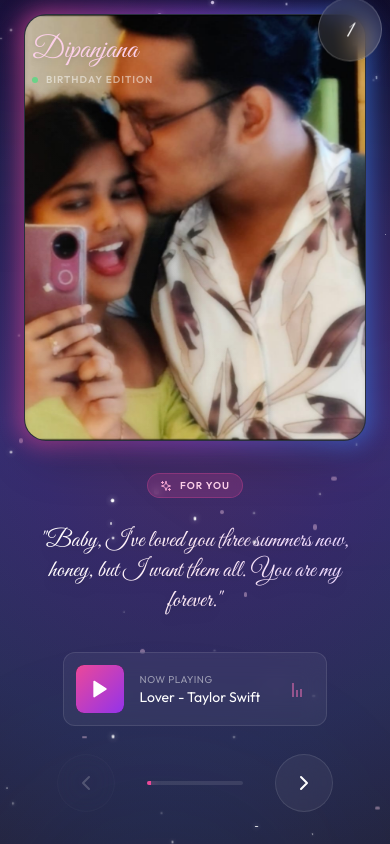
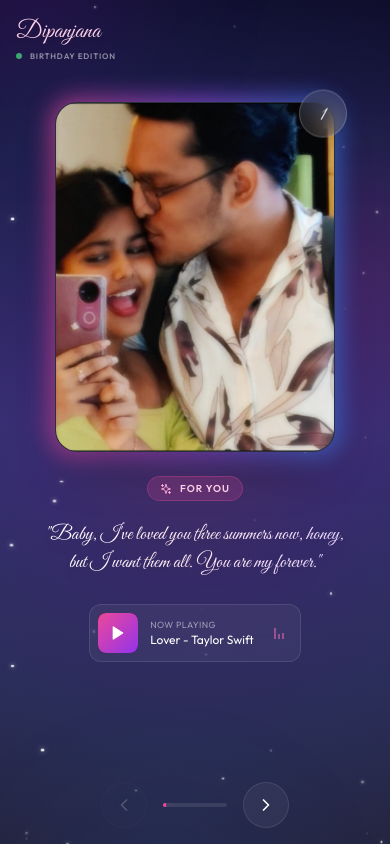
Before and after one commit to saptak69/dipanjana-birthday, a React (Vite) app: page / in a window 390 px wide. Built offline with nearby package versions, Linux system fonts and the light colour scheme.

Commit message:
Update: improved design and content

```diff
--- a/src/App.jsx
+++ b/src/App.jsx
@@ -40,13 +40,13 @@ const MagicalBackground = () => (
     <div className="absolute inset-0 opacity-40 animate-gradient-mesh bg-[radial-gradient(circle_at_50%_50%,_rgba(236,72,153,0.3),_rgba(124,58,237,0.3),_rgba(59,130,246,0.2),_transparent_70%)] scale-150"></div>
 
     {/* Moving Color Blobs */}
-    <div className="absolute top-[-20%] left-[-20%] w-[60vw] h-[60vw] bg-purple-600/20 rounded-full blur-[120px] animate-blob"></div>
-    <div className="absolute top-[20%] right-[-20%] w-[50vw] h-[50vw] bg-pink-600/20 rounded-full blur-[120px] animate-blob animation-delay-2000"></div>
-    <div className="absolute bottom-[-20%] left-[20%] w-[50vw] h-[50vw] bg-blue-600/20 rounded-full blur-[120px] animate-blob animation-delay-4000"></div>
+    <div className="absolute top-[-20%] left-[-20%] w-[60vw] h-[60vw] bg-purple-600/20 rounded-full blur-[80px] md:blur-[120px] animate-blob"></div>
+    <div className="absolute top-[20%] right-[-20%] w-[50vw] h-[50vw] bg-pink-600/20 rounded-full blur-[80px] md:blur-[120px] animate-blob animation-delay-2000"></div>
+    <div className="absolute bottom-[-20%] left-[20%] w-[50vw] h-[50vw] bg-blue-600/20 rounded-full blur-[80px] md:blur-[120px] animate-blob animation-delay-4000"></div>
 
     {/* Static Twinkling Stars */}
     <div className="absolute inset-0">
-      {[...Array(60)].map((_, i) => (
+      {[...Array(40)].map((_, i) => (
         <div
           key={`star-${i}`}
           className="absolute rounded-full bg-white animate-twinkle shadow-[0_0_5px_rgba(255,255,255,0.8)]"
@@ -63,30 +63,12 @@ const MagicalBackground = () => (
       ))}
     </div>
 
-    {/* Floating Magic Dust */}
-    <div className="absolute inset-0">
-       {[...Array(20)].map((_, i) => (
-         <div
-           key={`dust-${i}`}
-           className="absolute rounded-full bg-pink-200/40 animate-float"
-           style={{
-             top: `${Math.random() * 100}%`,
-             left: `${Math.random() * 100}%`,
-             width: `${Math.random() * 4 + 2}px`,
-             height: `${Math.random() * 4 + 2}px`,
-             animationDuration: `${Math.random() * 10 + 10}s`,
-             animationDelay: `${Math.random() * 5}s`
-           }}
-         />
-       ))}
-    </div>
-
     {/* Shooting Stars */}
     <div className="absolute inset-0 overflow-hidden pointer-events-none">
-       {[...Array(4)].map((_, i) => (
+       {[...Array(2)].map((_, i) => (
           <div
              key={`shooting-${i}`}
-             className="absolute h-[1px] w-[150px] bg-gradient-to-r from-transparent via-white to-transparent opacity-0 animate-shooting-star"
+             className="absolute h-[1px] w-[100px] md:w-[150px] bg-gradient-to-r from-transparent via-white to-transparent opacity-0 animate-shooting-star"
              style={{
                 top: `${Math.random() * 50}%`,
                 left: `${Math.random() * 100}%`,
@@ -104,14 +86,12 @@ const PhotoCard = ({ pageId, imagePath, isActive }) => {
 
   return (
     <div className={`
-      relative w-full max-w-[360px] aspect-[4/5]
+      relative w-full max-w-[280px] sm:max-w-[320px] md:max-w-[360px] aspect-[4/5]
       transition-all duration-[1200ms] ease-out
-      ${isActive ? 'opacity-100 translate-y-0 rotate-0 scale-100' : 'opacity-0 translate-y-24 rotate-6 scale-90'}
+      ${isActive ? 'opacity-100 translate-y-0 rotate-0 scale-100' : 'opacity-0 translate-y-12 rotate-6 scale-90'}
     `}>
-      {/* Decorative Glow Ring */}
       <div className={`absolute -inset-1 rounded-[24px] bg-gradient-to-r from-pink-500 via-purple-500 to-blue-500 opacity-70 blur-md transition-opacity duration-1000 ${isActive ? 'opacity-70' : 'opacity-0'}`}></div>
 
-      {/* Card Body */}
       <div className="relative h-full w-full rounded-[22px] overflow-hidden bg-gray-900 border border-white/10 shadow-2xl">
         {!imgError ? (
           <img
@@ -122,18 +102,15 @@ const PhotoCard = ({ pageId, imagePath, isActive }) => {
           />
         ) : (
           <div className="w-full h-full flex flex-col items-center justify-center bg-gray-900 p-6 text-center">
-            <Heart className="w-12 h-12 text-pink-500/50 mb-3" />
-            <p className="text-white/40 text-sm">Add photo:<br/><span className="font-mono text-xs text-pink-300">/photos/page{pageId}.jpg</span></p>
+            <Heart className="w-8 h-8 md:w-12 md:h-12 text-pink-500/50 mb-3" />
+            <p className="text-white/40 text-[10px] md:text-sm">Add photo:<br/><span className="font-mono text-[9px] md:text-xs text-pink-300">/photos/page{pageId}.jpg</span></p>
           </div>
         )}
-
-        {/* Shine Effect */}
         <div className="absolute inset-0 bg-gradient-to-tr from-white/20 via-transparent to-transparent opacity-30 pointer-events-none"></div>
       </div>
 
-      {/* Floating Badge */}
-      <div className="absolute -top-4 -right-4 bg-white/10 backdrop-blur-md border border-white/20 rounded-full w-16 h-16 flex items-center justify-center shadow-lg animate-float">
-         <span className="font-cursive text-2xl text-white pt-1">{pageId}</span>
+      <div className="absolute -top-3 -right-3 md:-top-4 md:-right-4 bg-white/10 backdrop-blur-md border border-white/20 rounded-full w-12 h-12 md:w-16 md:h-16 flex items-center justify-center shadow-lg animate-float">
+         <span className="font-cursive text-xl md:text-2xl text-white pt-1">{pageId}</span>
       </div>
     </div>
   );
@@ -141,40 +118,37 @@ const PhotoCard = ({ pageId, imagePath, isActive }) => {
 
 const ContentPanel = ({ data, isActive }) => (
   <div className={`
-    flex flex-col items-center md:items-start text-center md:text-left
+    flex flex-col items-center md:items-start text-center md:text-left w-full
     transition-all duration-1000 delay-200
     ${isActive ? 'opacity-100 translate-x-0' : 'opacity-0 translate-x-12'}
   `}>
 
-    <div className="inline-flex items-center gap-2 px-3 py-1 rounded-full bg-pink-500/20 border border-pink-500/30 mb-6 backdrop-blur-sm">
+    <div className="inline-flex items-center gap-2 px-3 py-1 rounded-full bg-pink-500/20 border border-pink-500/30 mb-4 md:mb-6 backdrop-blur-sm">
       <Sparkles className="w-3 h-3 text-pink-300" />
       <span className="text-[10px] font-bold tracking-widest text-pink-200 uppercase">For You</span>
     </div>
 
-    <p className="font-cursive text-2xl md:text-5xl text-transparent bg-clip-text bg-gradient-to-r from-white via-pink-100 to-purple-200 leading-tight mb-8 drop-shadow-lg p-1">
+    <p className="font-cursive text-xl sm:text-2xl md:text-5xl text-transparent bg-clip-text bg-gradient-to-r from-white via-pink-100 to-purple-200 leading-snug md:leading-tight mb-6 md:mb-8 drop-shadow-lg p-1 max-w-[90%] md:max-w-none">
       "{data.text}"
     </p>
 
-    {/* Song Player Card */}
     <a
       href={data.url}
       target="_blank"
       rel="noopener noreferrer"
-      className="group relative flex items-center gap-4 bg-white/5 hover:bg-white/10 border border-white/10 rounded-xl p-3 pr-6 backdrop-blur-md transition-all hover:scale-105 hover:shadow-[0_0_30px_rgba(236,72,153,0.2)]"
+      className="group relative flex items-center gap-3 md:gap-4 bg-white/5 hover:bg-white/10 border border-white/10 rounded-xl p-2 md:p-3 pr-4 md:pr-6 backdrop-blur-md transition-all hover:scale-105"
     >
-       <div className="relative w-12 h-12 rounded-lg overflow-hidden bg-black flex items-center justify-center group-hover:rotate-3 transition-transform">
-          {/* Mock Album Art Gradient */}
+       <div className="relative w-10 h-10 md:w-12 md:h-12 rounded-lg overflow-hidden bg-black flex items-center justify-center group-hover:rotate-3 transition-transform">
           <div className="absolute inset-0 bg-gradient-to-br from-pink-500 to-purple-600"></div>
-          <Play className="relative w-5 h-5 text-white fill-white" />
+          <Play className="relative w-4 h-4 md:w-5 md:h-5 text-white fill-white" />
        </div>
 
        <div className="flex flex-col text-left">
-          <span className="text-[10px] uppercase tracking-wider text-white/50 group-hover:text-pink-300 transition-colors">Now Playing</span>
-          <span className="text-sm font-medium text-white truncate max-w-[200px]">{data.song}</span>
+          <span className="text-[9px] uppercase tracking-wider text-white/50 group-hover:text-pink-300 transition-colors">Now Playing</span>
+          <span className="text-xs md:text-sm font-medium text-white truncate max-w-[150px] md:max-w-[200px]">{data.song}</span>
        </div>
 
-       {/* Visualizer bars (decorative) */}
-       <div className="flex gap-0.5 items-end h-4 ml-4 opacity-50 group-hover:opacity-100">
+       <div className="flex gap-0.5 items-end h-3 md:h-4 ml-2 md:ml-4 opacity-50 group-hover:opacity-100">
           <div className="w-0.5 bg-pink-400 h-full animate-music-bar-1"></div>
           <div className="w-0.5 bg-pink-400 h-2/3 animate-music-bar-2"></div>
           <div className="w-0.5 bg-pink-400 h-3/4 animate-music-bar-3"></div>
@@ -185,16 +159,14 @@ const ContentPanel = ({ data, isActive }) => (
 
 const Cake = ({ isBlown, onBlow }) => {
   return (
-    <div className="flex flex-col items-center justify-center h-full w-full z-20 animate-fade-in-up">
+    <div className="flex flex-col items-center justify-center h-full w-full z-20 animate-fade-in-up px-4">
        <div
          onClick={onBlow}
          className="relative cursor-pointer group"
        >
-          {/* Magic Aura */}
-          <div className="absolute top-1/2 left-1/2 -translate-x-1/2 -translate-y-1/2 w-[300px] h-[300px] bg-gradient-to-r from-pink-500/20 to-purple-500/20 rounded-full blur-[60px] animate-pulse"></div>
+          <div className="absolute top-1/2 left-1/2 -translate-x-1/2 -translate-y-1/2 w-[200px] md:w-[300px] h-[200px] md:h-[300px] bg-gradient-to-r from-pink-500/20 to-purple-500/20 rounded-full blur-[40px] md:blur-[60px] animate-pulse"></div>
 
-          {/* Candle & Flame */}
-          <div className="relative flex flex-col items-center">
+          <div className="relative flex flex-col items-center scale-75 md:scale-100">
              {!isBlown && (
                <div className="absolute -top-16 z-20">
                   <div className="w-4 h-12 bg-gradient-to-t from-orange-500 to-yellow-200 rounded-full blur-[4px] animate-flicker origin-bottom"></div>
@@ -209,13 +181,10 @@ const Cake = ({ isBlown, onBlow }) => {
                 </div>
              )}
 
-             {/* Candle Stick */}
              <div className="w-4 h-16 bg-white rounded-sm shadow-lg mb-1 relative z-10"></div>
 
-             {/* Cake Base */}
              <div className="relative z-10">
                 <div className="w-56 h-32 bg-gradient-to-br from-pink-300 to-pink-400 rounded-2xl shadow-xl flex items-center justify-center border-t border-white/30">
-                   {/* Frosting Detail */}
                    <div className="absolute -top-2 w-full flex justify-center gap-1">
                       {[...Array(7)].map((_, i) => (
                         <div key={i} className="w-8 h-6 bg-pink-200 rounded-full -ml-1"></div>
@@ -223,24 +192,23 @@ const Cake = ({ isBlown, onBlow }) => {
                    </div>
                    <span className="font-cursive text-5xl text-white drop-shadow-md z-10 mt-2">22</span>
                 </div>
-                {/* Plate */}
                 <div className="absolute -bottom-2 left-1/2 -translate-x-1/2 w-64 h-3 bg-white/20 rounded-full blur-sm"></div>
              </div>
           </div>
        </div>
 
-       <div className={`mt-16 text-center transition-all duration-1000 ${isBlown ? 'translate-y-0 opacity-100' : 'translate-y-4 opacity-90'}`}>
-          <h1 className="font-cursive text-7xl text-transparent bg-clip-text bg-gradient-to-r from-pink-200 via-white to-purple-200 drop-shadow-[0_0_15px_rgba(236,72,153,0.5)] mb-4">
+       <div className={`mt-8 md:mt-16 text-center transition-all duration-1000 ${isBlown ? 'translate-y-0 opacity-100' : 'translate-y-4 opacity-90'}`}>
+          <h1 className="font-cursive text-4xl sm:text-5xl md:text-7xl text-transparent bg-clip-text bg-gradient-to-r from-pink-200 via-white to-purple-200 drop-shadow-[0_0_15px_rgba(236,72,153,0.5)] mb-3 md:mb-4">
               Happy Birthday
           </h1>
-          <p className="text-white/60 text-sm tracking-[0.4em] uppercase font-medium">
+          <p className="text-white/60 text-[10px] md:text-sm tracking-[0.2em] md:tracking-[0.4em] uppercase font-medium">
              {isBlown ? "I love you baby ❤️" : "Make a wish, Baby"}
           </p>
        </div>
 
        {isBlown && (
          <div className="fixed inset-0 pointer-events-none">
-           {[...Array(50)].map((_, i) => (
+           {[...Array(40)].map((_, i) => (
              <div key={i} className="absolute animate-confetti"
                   style={{
                      left: `${Math.random() * 100}%`,
@@ -269,32 +237,28 @@ export default function App() {
   const totalPages = STORY_DATA.length + 1;
 
   useEffect(() => {
-    // Initialize audio
     ambientRef.current = new Audio('/ambient.mp3');
     ambientRef.current.loop = true;
     ambientRef.current.volume = 0.5;
 
-    // Function to handle auto-play with user interaction fallback
     const playAudio = () => {
       if (ambientRef.current) {
         ambientRef.current.play().catch((error) => {
-          console.log("Autoplay prevented. Waiting for user interaction...", error);
+          console.log("Autoplay prevented.", error);
         });
       }
     };
 
-    // Attempt to play immediately
     playAudio();
 
-    // Fallback: Play on first interaction (click or keypress) if blocked
     const handleInteraction = () => {
       playAudio();
       window.removeEventListener('click', handleInteraction);
-      window.removeEventListener('keydown', handleInteraction);
+      window.removeEventListener('touchstart', handleInteraction);
     };
 
     window.addEventListener('click', handleInteraction);
-    window.addEventListener('keydown', handleInteraction);
+    window.addEventListener('touchstart', handleInteraction);
 
     return () => {
       if (ambientRef.current) {
@@ -302,7 +266,7 @@ export default function App() {
         ambientRef.current = null;
       }
       window.removeEventListener('click', handleInteraction);
-      window.removeEventListener('keydown', handleInteraction);
+      window.removeEventListener('touchstart', handleInteraction);
     };
   }, []);
 
@@ -315,7 +279,6 @@ export default function App() {
     blowAudio.play().catch(() => {});
   };
 
-  // Keyboard navigation
   useEffect(() => {
     const handleKey = (e) => {
       if (e.key === 'ArrowRight') handleNext();
@@ -326,9 +289,8 @@ export default function App() {
   }, [currentPage]);
 
   return (
-    <div className="relative w-full h-screen bg-[#120024] text-white overflow-hidden font-sans selection:bg-pink-500/30">
+    <div className="relative w-full h-screen bg-[#120024] text-white overflow-hidden font-sans selection:bg-pink-500/30 touch-none">
 
-      {/* FONTS & ANIMATIONS */}
       <style>{`
         @import url('https://fonts.googleapis.com/css2?family=Great+Vibes&family=Outfit:wght@300;400;600&display=swap');
 
@@ -341,8 +303,8 @@ export default function App() {
 
         @keyframes blob {
           0% { transform: translate(0px, 0px) scale(1); }
-          33% { transform: translate(30px, -50px) scale(1.1); }
-          66% { transform: translate(-20px, 20px) scale(0.9); }
+          33% { transform: translate(20px, -30px) scale(1.1); }
+          66% { transform: translate(-15px, 15px) scale(0.9); }
           100% { transform: translate(0px, 0px) scale(1); }
         }
         @keyframes twinkle {
@@ -351,7 +313,7 @@ export default function App() {
         }
         @keyframes float {
           0%, 100% { transform: translateY(0); }
-          50% { transform: translateY(-10px); }
+          50% { transform: translateY(-8px); }
         }
         @keyframes music-bar {
           0%, 100% { height: 100%; }
@@ -370,15 +332,15 @@ export default function App() {
           100% { transform: translateY(100vh) rotate(720deg); opacity: 0; }
         }
         @keyframes fadeInUp {
-          from { opacity: 0; transform: translateY(20px); }
+          from { opacity: 0; transform: translateY(15px); }
           to { opacity: 1; transform: translateY(0); }
         }
         @keyframes shooting-star {
           0% { transform: translateX(0) translateY(0) rotate(-45deg) scale(1); opacity: 1; }
-          100% { transform: translateX(-500px) translateY(500px) rotate(-45deg) scale(0.1); opacity: 0; }
+          100% { transform: translateX(-400px) translateY(400px) rotate(-45deg) scale(0.1); opacity: 0; }
         }
 
-        .animate-blob { animation: blob 10s infinite; }
+        .animate-blob { animation: blob 8s infinite; }
         .animate-twinkle { animation: twinkle 3s infinite ease-in-out; }
         .animate-float { animation: float 6s infinite ease-in-out; }
         .animate-music-bar-1 { animation: music-bar 0.8s infinite ease-in-out; }
@@ -394,28 +356,28 @@ export default function App() {
       <MagicalBackground />
 
       {/* Header */}
-      <div className="absolute top-0 left-0 w-full p-8 z-50 flex justify-between items-center pointer-events-none">
+      <div className="absolute top-0 left-0 w-full p-4 md:p-8 z-50 flex justify-between items-center pointer-events-none">
           <div>
-             <h1 className="font-cursive text-3xl text-pink-200 drop-shadow-md">Dipanjana</h1>
-             <div className="flex items-center gap-2 mt-1">
+             <h1 className="font-cursive text-2xl md:text-3xl text-pink-200 drop-shadow-md">Dipanjana</h1>
+             <div className="flex items-center gap-2 mt-0.5 md:mt-1">
                 <div className="w-1.5 h-1.5 bg-green-400 rounded-full animate-pulse"></div>
-                <span className="text-[10px] tracking-widest uppercase text-white/50 font-bold">Birthday Edition</span>
+                <span className="text-[8px] md:text-[10px] tracking-widest uppercase text-white/50 font-bold">Birthday Edition</span>
              </div>
           </div>
       </div>
 
       {/* Main Content */}
-      <main className="relative z-10 w-full h-full flex items-center justify-center p-6 md:p-12 pb-32 md:pb-12">
+      <main className="relative z-10 w-full h-full flex items-center justify-center p-4 sm:p-8 md:p-12 pb-24 md:pb-12">
         {currentPage < STORY_DATA.length ? (
-           <div className="w-full max-w-5xl grid grid-cols-1 md:grid-cols-2 gap-8 md:gap-12 items-center">
-              <div className="flex justify-center md:justify-end">
+           <div className="w-full max-w-5xl flex flex-col md:grid md:grid-cols-2 gap-6 md:gap-12 items-center justify-center">
+              <div className="flex justify-center md:justify-end w-full">
                  <PhotoCard
                     pageId={STORY_DATA[currentPage].id}
                     imagePath={`./photos/page${STORY_DATA[currentPage].id}.jpg`}
                     isActive={true}
                  />
               </div>
-              <div className="flex justify-center md:justify-start">
+              <div className="flex justify-center md:justify-start w-full">
                  <ContentPanel
                     data={STORY_DATA[currentPage]}
                     isActive={true}
@@ -423,23 +385,23 @@ export default function App() {
               </div>
            </div>
         ) : (
-           <div className="w-full max-w-xl aspect-square">
+           <div className="w-full max-w-xl flex items-center justify-center">
               <Cake isBlown={isCandleBlown} onBlow={handleBlow} />
            </div>
         )}
       </main>
 
       {/* Bottom Nav */}
-      <div className="absolute bottom-0 left-0 w-full p-8 z-50 flex justify-center items-center gap-8 pointer-events-none">
+      <div className="absolute bottom-0 left-0 w-full p-4 md:p-8 z-50 flex justify-center items-center gap-4 md:gap-8 pointer-events-none">
           <button
             onClick={handlePrev}
             disabled={currentPage === 0}
-            className={`pointer-events-auto p-4 rounded-full bg-white/5 backdrop-blur-md border border-white/10 transition-all hover:bg-white/20 active:scale-95 ${currentPage === 0 ? 'opacity-20 cursor-not-allowed' : 'opacity-100'}`}
+            className={`pointer-events-auto p-3 md:p-4 rounded-full bg-white/5 backdrop-blur-md border border-white/10 transition-all hover:bg-white/20 active:scale-90 ${currentPage === 0 ? 'opacity-20 cursor-not-allowed' : 'opacity-100'}`}
           >
-             <ChevronLeft className="w-6 h-6" />
+             <ChevronLeft className="w-5 h-5 md:w-6 md:h-6" />
           </button>
 
-          <div className="h-1 w-24 bg-white/10 rounded-full overflow-hidden">
+          <div className="h-1 w-16 md:w-24 bg-white/10 rounded-full overflow-hidden">
              <div
                className="h-full bg-pink-500 transition-all duration-500 ease-out shadow-[0_0_10px_#ec4899]"
                style={{ width: `${((currentPage + 1) / totalPages) * 100}%` }}
@@ -449,9 +411,9 @@ export default function App() {
           <button
             onClick={handleNext}
             disabled={currentPage === totalPages - 1}
-            className={`pointer-events-auto p-4 rounded-full bg-white/5 backdrop-blur-md border border-white/10 transition-all hover:bg-white/20 active:scale-95 ${currentPage === totalPages - 1 ? 'opacity-20 cursor-not-allowed' : 'opacity-100'}`}
+            className={`pointer-events-auto p-3 md:p-4 rounded-full bg-white/5 backdrop-blur-md border border-white/10 transition-all hover:bg-white/20 active:scale-90 ${currentPage === totalPages - 1 ? 'opacity-20 cursor-not-allowed' : 'opacity-100'}`}
           >
-             <ChevronRight className="w-6 h-6" />
+             <ChevronRight className="w-5 h-5 md:w-6 md:h-6" />
           </button>
       </div>
     </div>
```
